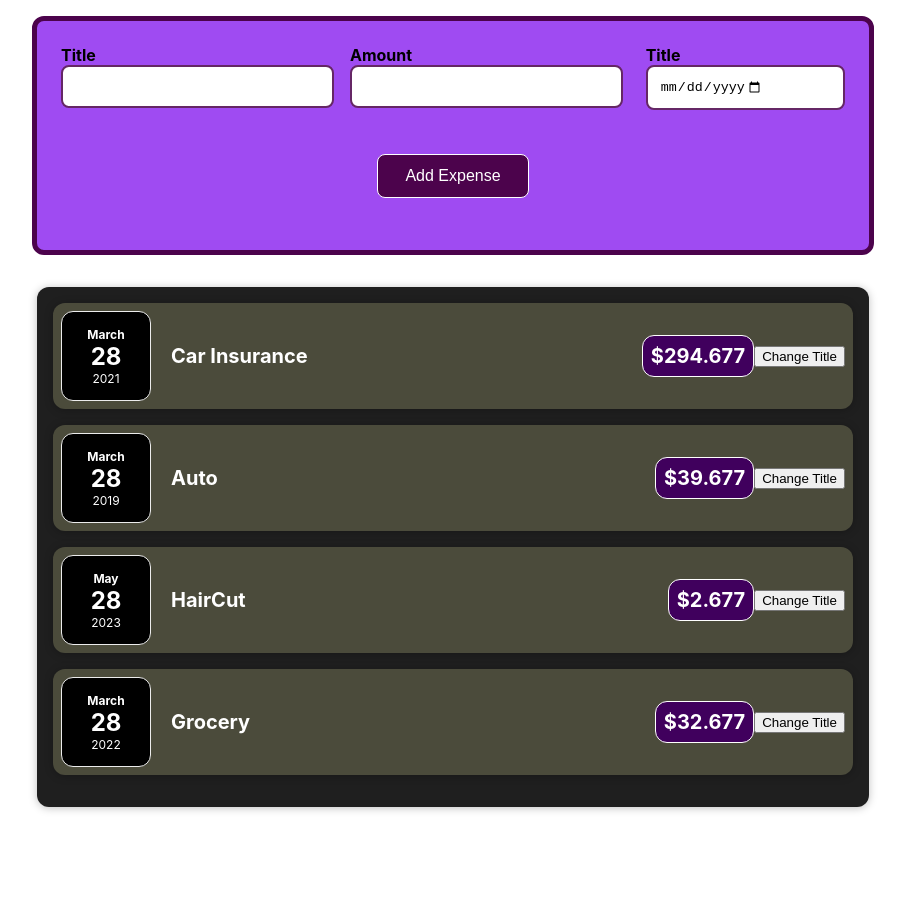
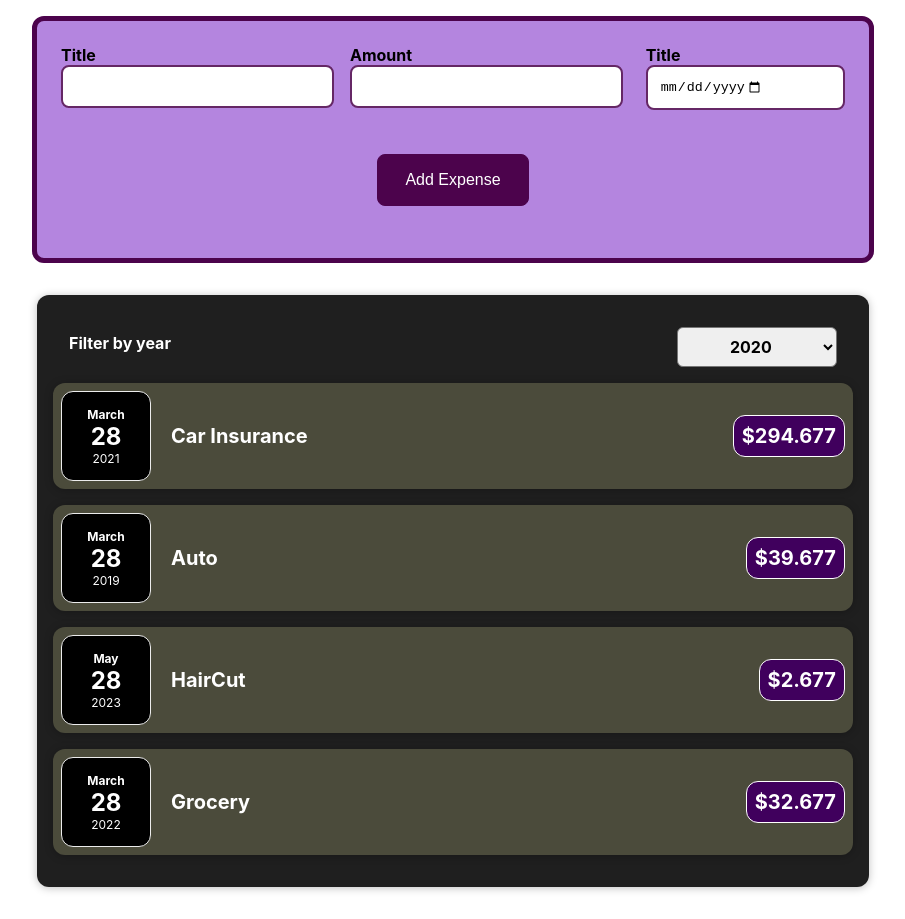
Before and after one commit to Code-Saurav/Bussiness_website, a React (Create React App) app: page / in a window 1280 px wide. Shown: the whole page, without its empty margins (187-1092 px from the left). Before the commit the page ends 839 px from the top, so only its background shows below. Built offline with nearby package versions, Linux system fonts and the light colour scheme.

Commit message:
map introduced

```diff
--- a/src/App.js
+++ b/src/App.js
@@ -2,7 +2,7 @@
 import Expenses from "./components/Expenses/Expenses";
 import NewExpense from './components/NewExpense/NewExpense';
 
-const App = () => {
+const App = (props) => {
   const expenses = [
     {
       id: "e1",
@@ -15,9 +15,14 @@
     { id: "e4", title: "Grocery", amount: 32.67, date: new Date(2022, 2, 28) },
   ];
 
+  const addExpenseHandler = (expense) => {
+    console.log("In App.js");
+    console.log(expense);
+  }
+
   return (
     <div>
-      <NewExpense/>
+      <NewExpense onAddExpense = {addExpenseHandler}/>
       <Expenses items = {expenses}/>
     </div>
   );
--- /dev/null
+++ b/src/components/Expenses/ExpenseFilter.css
@@ -0,0 +1,25 @@
+
+.expenses-filter {
+    color: white;
+    padding: 0 1rem;
+  }
+
+  .expenses-filter__control {
+    display: flex;
+    width: 100%;
+    align-items: center;
+    justify-content: space-between;
+    margin: 1rem 0;
+  }
+
+  .expenses-filter label {
+    font-weight: bold;
+    margin-bottom: 0.5rem;
+  }
+
+  .expenses-filter select {
+    font: inherit;
+    padding: 0.5rem 3rem;
+    font-weight: bold;
+    border-radius: 6px;
+  }
--- /dev/null
+++ b/src/components/Expenses/ExpenseFilter.js
@@ -0,0 +1,25 @@
+import React from 'react';
+
+import './ExpenseFilter.css';
+
+const ExpenseFilter = (props) => {
+  const dropdownChangeHandler = (event) => {
+    props.onChangeFilter(event.target.value);
+  };
+
+  return (
+    <div className='expenses-filter'>
+      <div className='expenses-filter__control'>
+        <label>Filter by year</label>
+        <select value={props.selected} onChange={dropdownChangeHandler}>
+          <option value='2022'>2022</option>
+          <option value='2021'>2021</option>
+          <option value='2020'>2020</option>
+          <option value='2019'>2019</option>
+        </select>
+      </div>
+    </div>
+  );
+};
+
+export default ExpenseFilter;
--- a/src/components/Expenses/ExpenseItem.js
+++ b/src/components/Expenses/ExpenseItem.js
@@ -1,19 +1,10 @@
 import "./ExpenseItem.css";
 import ExpenseDate from './ExpenseDate';
 import Card from '../UI/Card';
-import {useState} from 'react'; // allow to define value as a use state and reuse
 
 // props can be named as anything
 const ExpenseItem = (props) => {
 
-  // const day = 34;
-  // const year = 1994;
-  const [title, setTitle] = useState(props.title);  // first: pointer at the value second: function to set new title. Use state always return an array .
-
-  //function that get activated on button click
-  const clickHandler = ()=>{
-    setTitle('Updated !!!');
-  }
 
 
   return (
@@ -21,10 +12,9 @@
       <ExpenseDate date = {props.date} />
       {/* Pass date to the ExpenseDate.js as props date only  */}
       <div className="expense-item_description">
-        <h2>{title}</h2>
+        <h2>{props.title}</h2>
         <div className="expense-item_price">${props.amount}7</div>
       </div>
-      <button onClick  = {clickHandler}>Change Title</button>
     </Card>
   );
 }
--- a/src/components/Expenses/Expenses.js
+++ b/src/components/Expenses/Expenses.js
@@ -1,34 +1,33 @@
-import ExpenseItem from './ExpenseItem';
+import ExpenseItem from "./ExpenseItem";
 
-import './Expenses.css';
-import Card from '../UI/Card';
-
+import "./Expenses.css";
+import Card from "../UI/Card";
+import { useState } from "react";
+import ExpenseFilter from "./ExpenseFilter";
 
 const Expenses = (props) => {
+  const [filteredYear, setFilteredYear] = useState("2020");
+
+  const filterChangeHandler = (selectedYear) => {
+    setFilteredYear(selectedYear);
+  };
+
   return (
-    <Card className = "expenses">
-      <ExpenseItem
-        title={props.items[0].title}
-        amount={props.items[0].amount}
-        date={props.items[0].date}
+    <Card className="expenses">
+      <ExpenseFilter
+        selected={filteredYear}
+        onChangeFilter={filterChangeHandler}
       />
-      <ExpenseItem
-        title={props.items[1].title}
-        amount={props.items[1].amount}
-        date={props.items[1].date}
-      />
-      <ExpenseItem
-        title={props.items[2].title}
-        amount={props.items[2].amount}
-        date={props.items[2].date}
-      />
-      <ExpenseItem
-        title={props.items[3].title}
-        amount={props.items[3].amount}
-        date={props.items[3].date}
-      />
+      {props.items.map((expense) => (
+        <ExpenseItem
+          title={expense.title}
+          amount={expense.amount}
+          date={expense.date}
+        />
+      ))}
+      {/* Map takes a function and apply that function of the every element in the array */}
     </Card>
   );
-}
+};
 
 export default Expenses;
--- a/src/components/NewExpense/ExpenseForm.css
+++ b/src/components/NewExpense/ExpenseForm.css
@@ -2,7 +2,7 @@
     padding: 1rem;
     border-radius: 12px;
     border: 5px solid rgb(76, 3, 76);
-    background-color: rgb(159, 75, 242);
+    background-color: rgb(180, 133, 223);
     width: 50rem;
     margin: 1rem auto;
     max-width: 95%;
@@ -41,11 +41,11 @@
 }
 
 .new_expense__actions button{
-    padding: 0.75rem;
+    padding: 1rem;
     border-radius: 8px;
     width: 20%;
     color: white;
-    border: 1px solid white;
+    border: 1px solid rgb(76, 3, 76);
     margin: 1rem auto;
     background-color: rgb(76, 3, 76);
     font-size: 1rem;
--- a/src/components/NewExpense/ExpenseForm.js
+++ b/src/components/NewExpense/ExpenseForm.js
@@ -1,36 +1,86 @@
-import React from 'react';
-import './ExpenseForm.css'
+import React, { useState } from "react";
+import "./ExpenseForm.css";
 
-const ExpenseForm = () => {
+const ExpenseForm = (props) => {
+  const [enteredtTitle, setEnteredTitle] = useState("");
+  const [enteredAmount, setEnteredAmount] = useState("");
+  const [enteredDate, setEnteredDate] = useState("");
+
+  // const [userInput, setUserInput] = useState({
+  //   enteredtTitle: '',
+  //   enteredAmount: '',
+  //   enteredDate: ''
+  // });
+
+  const titleChangeHandler = (event) => {
+    setEnteredTitle(event.target.value);
+  };
+
+  const amountChangeHandler = (event) => {
+    setEnteredAmount(event.target.value);
+  };
+
+  const dateChangeHandler = (event) => {
+    setEnteredDate(event.target.value);
+  };
+
+  const submitButtonHandler = (event) => {
+    event.preventDefault();
+    const expenseData = {
+      title: enteredtTitle,
+      amount: enteredAmount,
+      date: new Date(enteredDate),
+    };
+
+    props.onSaveExpenseData(expenseData);
+    setEnteredTitle("");
+    setEnteredAmount("");
+    setEnteredDate("");
+  };
+
   return (
-    <form className = "new-expense__form">
+    <form className="new-expense__form" onSubmit={submitButtonHandler}>
       <div className="new-expense__controls">
         <div className="new-expense__control">
-          <label > Title</label>
-          <input type="text" />
+          <label> Title</label>
+          <input
+            type="text"
+            value={enteredtTitle}
+            onChange={titleChangeHandler}
+          />
         </div>
         {/* end of the new-expense__control */}
 
         <div className="new-expense__control">
-          <label > Amount</label>
-          <input type="number" min = "0.01" step = "0.01" />
+          <label> Amount</label>
+          <input
+            type="number"
+            min="0.01"
+            step="0.01"
+            value= {enteredAmount}
+            onChange={amountChangeHandler}
+          />
         </div>
         {/* end of the new-expense__control */}
 
         <div className="new-expense__control">
-          <label > Title</label>
-          <input type="date" min = "2019-01-01" max = "2022-12-31" />
+          <label> Title</label>
+          <input
+            type="date"
+            min="2019-01-01"
+            max="2022-12-31"
+            value = {enteredDate}
+            onChange={dateChangeHandler}
+          />
         </div>
         {/* end of the new-expense__control */}
-
       </div>
       {/* end of the new-expense__controls */}
 
       <div className="new_expense__actions">
-          <button type = "submit"> Add Expense</button>
+        <button type="submit"> Add Expense</button>
       </div>
-
     </form>
-  )
-}
+  );
+};
 export default ExpenseForm;
--- a/src/components/NewExpense/NewExpense.js
+++ b/src/components/NewExpense/NewExpense.js
@@ -2,12 +2,20 @@
 import './NewExpense.css';
 import ExpenseForm from './ExpenseForm';
 
-const newExpense = () => {
+const NewExpense = (props) => {
+
+  const onSaveExpenseDataDataHandler = (enteredExpenseData) => {
+    const expenseData = {
+      ...enteredExpenseData,
+      id:Math.random().toString()
+    };
+    props.onAddExpense(expenseData);
+  };
   return (
     <div className="new-expense">
-        <ExpenseForm/>
+        <ExpenseForm onSaveExpenseData = {onSaveExpenseDataDataHandler}/>
     </div>
   )
 }
 
-export default newExpense;
+export default NewExpense;
```
